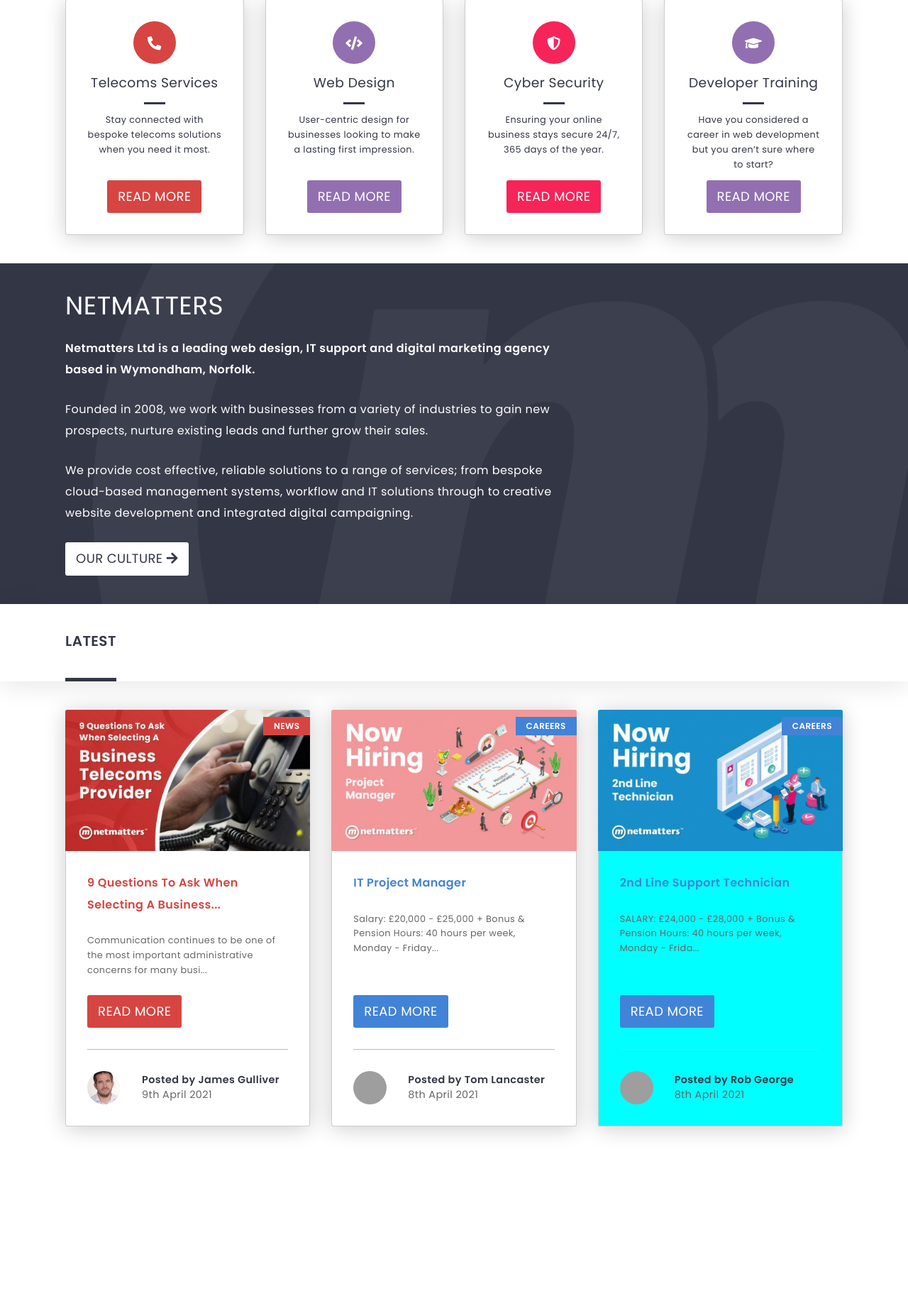
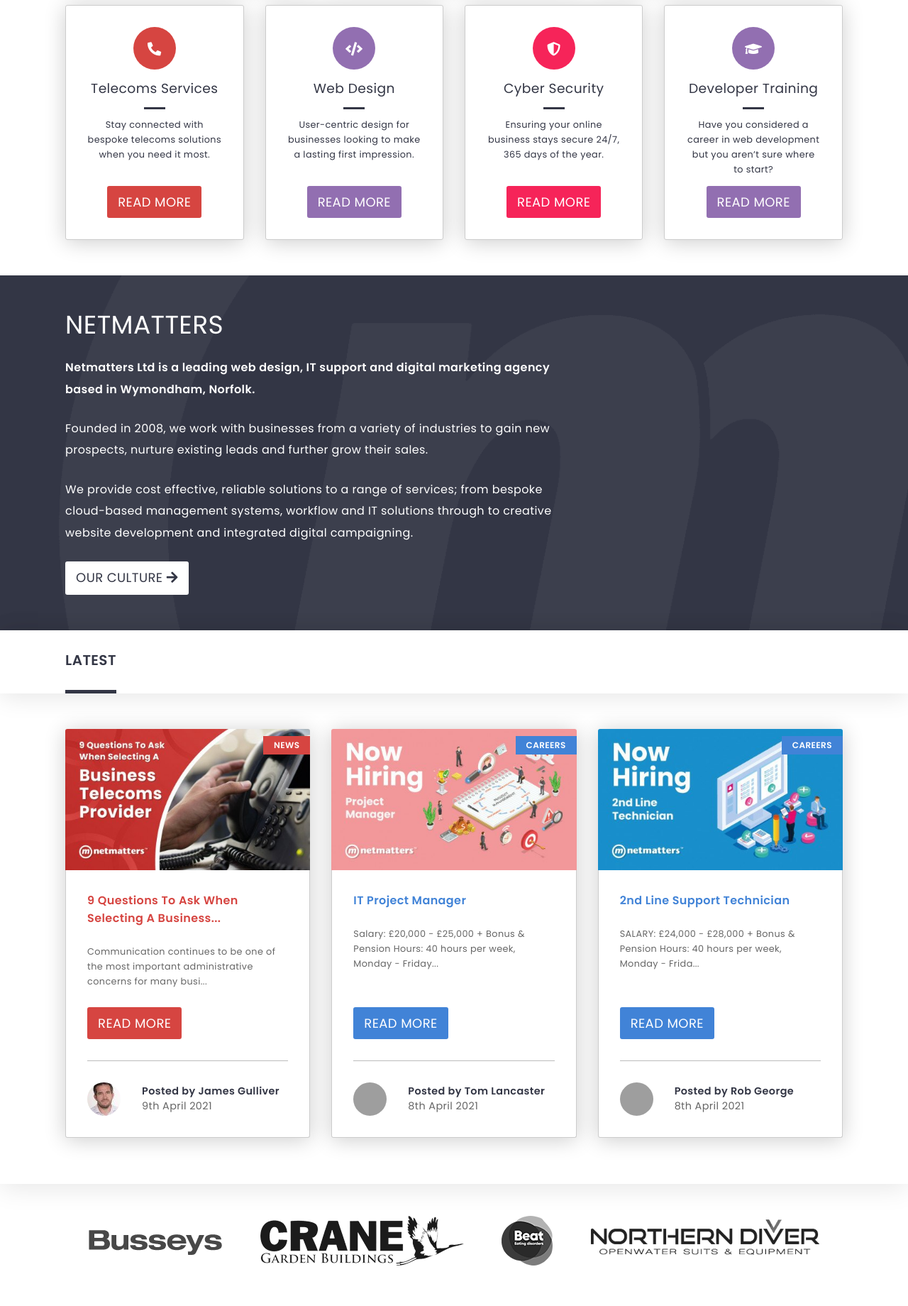
Before and after one commit to donscity/Netmatters-Site-Page, a PHP site: page / in a window 1280 px wide. Shown: the part 1203-3043 px from the top of the page at 71% size. Before the commit the page ends 2803 px from the top, so only its background shows below. Run offline with PHP 8.4, Linux system fonts and the light colour scheme; grey boxes are pictures that could not be loaded.

Commit message:
added logo bar

```diff
--- a/index.html
+++ b/index.html
@@ -193,7 +193,7 @@
             </aside>
         </div>
 <!-- -------------------------------------------------------------------------------------------------------------------------- -->
-        <section class="page-span">
+        <section class="page-span shadow">
             <div class="shadow">
                 <div class="page-center news-head">
                     <h3 class="content-section">Latest</h3>
@@ -238,7 +238,7 @@
                     </div>
                 </div>
 
-                <div class="article card it">
+                <div class="hide sm md article card it">
                     <a class="btn label" href="https://www.netmatters.co.uk/our-careers/it-support">Careers</a>
                     <a class="img" href="https://www.netmatters.co.uk/2nd-line-support-technician">
                         <img src="images/articles/2nd-line-support-eTYH.jpg" alt="Now Hiring 2nd Line Support Technician">
@@ -258,10 +258,65 @@
                 </div>
             </div>
         </section>
-<!-- ----------------------------------------------------------------------------------------------------- -->
-
     </main>
 <!-- ---------------------------------------------------------------------------------------------------------------- -->
+    <div id= bottom>
+        <div class="page-span">
+            <div class="page-center content-section logos-list">
 
+                <div class="logo">
+                    <div class="label">
+                        <div class="description">
+                        <h3>Busseys</h3>
+                        <p>One of the UK's leading Ford dealerships.</p>
+                        </div>
+                        <div class="arrow"></div>
+                    </div>
+                    <a><img src="images/logos/home-gZQR.png"></a>
+                </div>
+
+                <div class="logo">
+                    <div class="label">
+                        <div class="description">
+                        <h3>Crane Garden Builders</h3>
+                        <p>Leading manufacturer and supplier of high-end garden rooms, summerhouses, workshops and sheds in the UK.</p>
+                        </div>
+                        <div class="arrow"></div>
+                    </div>
+                    <a href="https://www.netmatters.co.uk/new-website-developed-for-crane-garden-buildings"><img src="images/logos/home-MjHw.png"></a>
+                </div>
+
+                <div class="logo">
+                    <div class="label">
+                        <div class="description">
+                        <h3>Beat</h3>
+                        <p>The UK's eating disorder charity founded in 1989.</p>
+                        </div>
+                        <div class="arrow"></div>
+                    </div>
+                    <a><img src="images/logos/home-ukEL.png"></a>
+                </div>
+
+                <div class="logo">
+                    <div class="label">
+                        <div class="description">
+                        <h3>Northern Diver</h3>
+                        <p>Global water based equipment manufacturers for sport, military, commercial and rescue businesses.</p>
+                        </div>
+                        <div class="arrow"></div>
+                    </div>
+                    <a href="https://www.netmatters.co.uk/new-northern-diver-website-is-live"><img src="images/logos/home-kGn4.png"></a>
+                </div>
+
+            </div>
+        </div>
+
+
+
+
+
+
+    </div>
+<!-- ------------------------------------------------------------------------------------------------------------- -->
 </body>
 </html>
--- a/sass/stylesheet.scss
+++ b/sass/stylesheet.scss
@@ -40,7 +40,6 @@
     margin-block-start: 0;
     font-weight: 400;
     margin: 0 0 25px 0;
-    line-height: 1.9rem;
 }
 h1 {
     text-transform: uppercase;
@@ -52,11 +51,6 @@
     display: flex;
     flex-direction: column;
     text-transform: uppercase;
-}
-
-.page-span {
-    background-color: $whitespace;
-    width: 100%;
 }
 
 .page-center {
@@ -80,8 +74,8 @@
 }
 
 .content-section {
-    padding-top: 40px;
-    padding-bottom: 40px;
+    padding-top: 50px;
+    padding-bottom: 50px;
 }
 
 .btn {
@@ -457,6 +451,7 @@
 
 .netmatters-info {
     color: #fff;
+        line-height: 1.9rem;
     h1 {padding: 5px 0}
 
     @media (min-width: $lg) {
@@ -482,23 +477,13 @@
         font-weight: bold;
         line-height: 1.5rem;
         margin: 0;
+        padding: 30px 0;
         border-bottom: 5px solid $altspan;
         display: block;
     }
 }
-
-
-.card-container.article .card:nth-child(n+3) {
-    background-color: aqua;
-    @media (min-width: 1246px) {
-        display: hidden;
-    }
-}
-
-
 .card-container .article.card {
     flex-basis: 344px;
-    // height: 650px;
     position: relative;
     text-align: left;
     color: #666;
@@ -535,7 +520,6 @@
     h4 {
         font-weight: bold;
         &:hover {text-decoration: underline}
-        // height: 3.75rem;
     }
     .btn {
         align-self: flex-start;
@@ -558,30 +542,85 @@
         }
     }
 }
+// ---------------------------------------------------------------------------
+.logos-list {
+    display: flex;
+    margin-top: 10px;
+    justify-content: space-evenly;
+    .logo {
+        position: relative;
+    }
+    .label {
+        display: none;
+        position: absolute;
+        bottom: 100%;
+        right: -200px;
+        left: -200px;
+    }
+    .description {
+        margin: 0 auto 45px;
+        max-width: 260px;
+        background-color: $altspan;
+        color: #fff;
+        font-size: 0.81rem;
+        text-align: center;
+        line-height: 1.375;
+        padding: 20px;
+        h3{
+            font-size: 1.12rem;
+        }
+        p {
+            margin-bottom: 0;
+        }
+    }
+    .arrow {
+        position: absolute;
+        border-color: #333645 transparent transparent;
+        border-style: solid;
+        border-width: 35px 36px 0;
+        margin-right: -36px;
+        top: calc(99% - 45px);
+        right: 50%;
+    }
+    img {
+        width: 100%;
+        padding: 0 20px;
+        filter: grayscale(100%);
+    }
+    .logo:hover {
+        img {filter: grayscale(0%);}
+        .label {
+            display: block;
+        }
+    }
+}
 
-// media queries
+
+
+
+// ---------media queries-----------------------------------------------------
 
 @media (max-width: $sm-1) {
     .xs {
-        display: none;
+        display: none !important;
     }
 }
 
 @media (min-width: $sm) and (max-width: $md-1) {
     .sm {
-        display: none;
+        display: none !important;
     }
 }
 
 @media (min-width: $md) and (max-width: $lg-1) {
     .md {
-        display: none;
+        display: none !important;
     }
 }
 
 @media (min-width: $lg) {
     .lg {
-        display: none;
+        display: none !important;
     }
 }
 
```
Also changed, not shown: css/stylesheet.css, images/logos/home-MjHw.png (added), images/logos/home-gZQR.png (added), images/logos/home-kGn4.png (added), images/logos/home-ukEL.png (added). Lines whose indentation alone changed are shown as unchanged.
